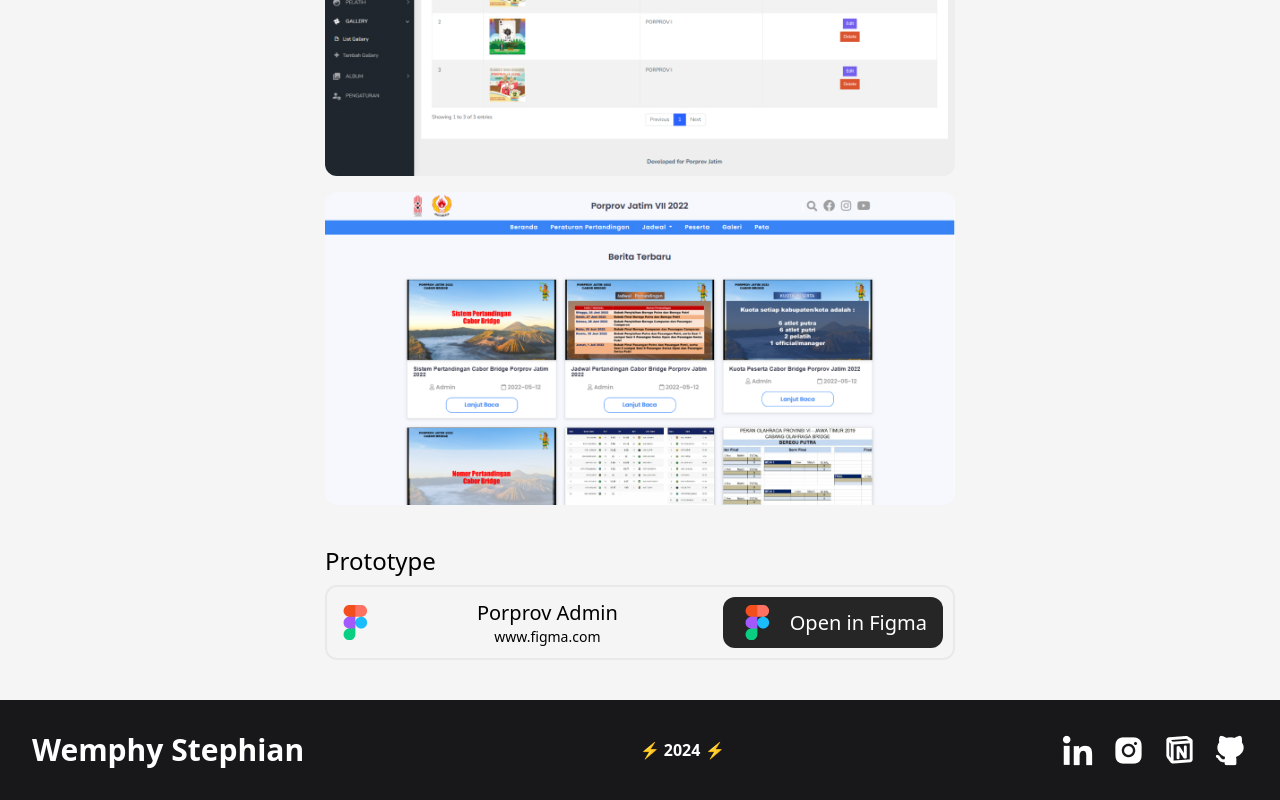
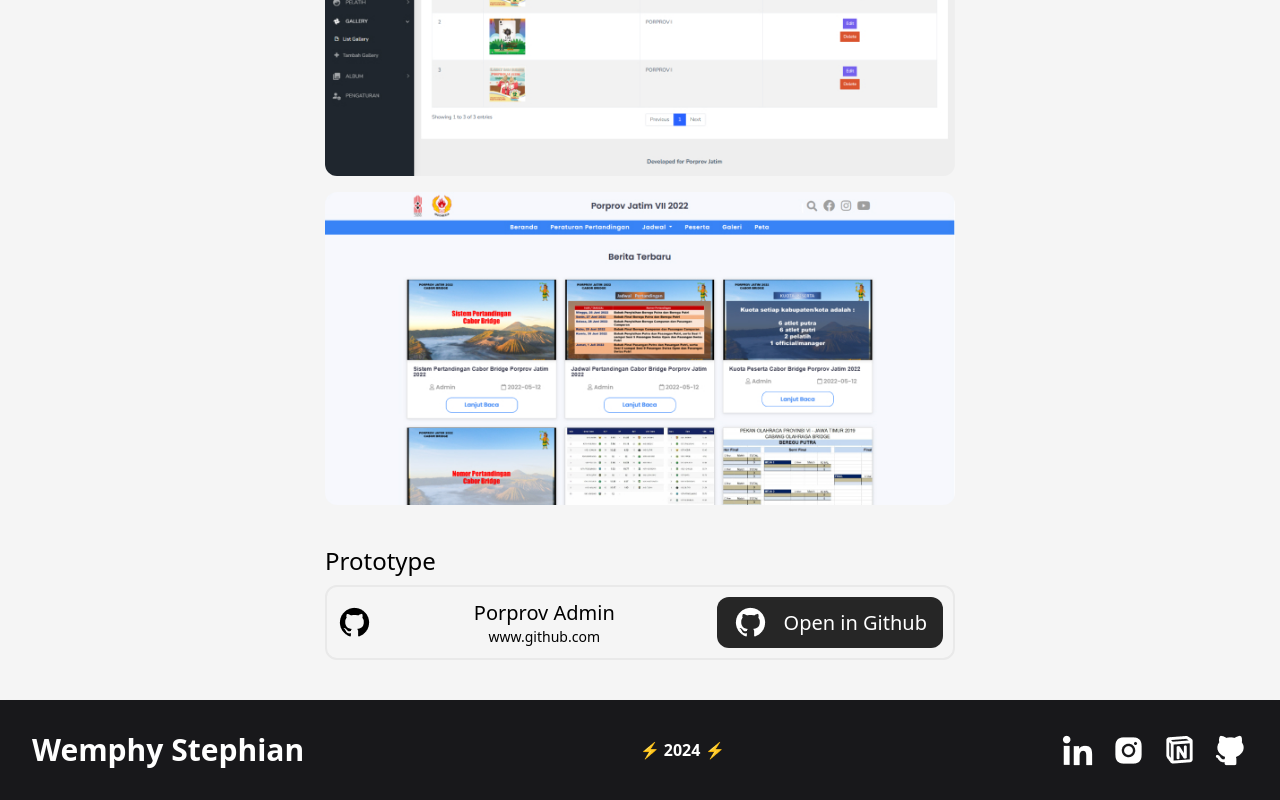
Before and after one commit to wemphy24/resume-blog, a Nuxt app: page /projects/gabsi in a window 1280 px wide. Shown: the part 2229-3029 px from the top of the page. Built offline with nearby package versions, Linux system fonts and the light colour scheme.

Commit message:
Update Link

```diff
--- a/components/DetailProject.vue
+++ b/components/DetailProject.vue
@@ -48,20 +48,46 @@
         <div class="border-[2px] border-[#e9e9e9] rounded-xl">
           <div class="block md:flex items-center justify-between gap-4 p-2.5">
             <img
+              v-if="titleStackOne != 'Web App'"
               class="mx-auto mb-2 md:mx-0 md:mb-0"
               src="/img/figma.png"
               alt=""
             />
+            <img
+              v-else
+              class="mx-auto mb-2 md:mx-0 md:mb-0"
+              src="/img/githublinkblack.png"
+              alt=""
+            />
             <div>
               <div class="font-medium text-center">{{ titleProject }}</div>
-              <div class="font-light text-sm text-center">www.figma.com</div>
+              <div
+                v-if="titleStackOne != 'Web App'"
+                class="font-light text-sm text-center"
+              >
+                www.figma.com
+              </div>
+              <div v-else class="font-light text-sm text-center">
+                www.github.com
+              </div>
             </div>
             <a :href="linkFigma" target="_blank">
               <button
                 class="flex items-center gap-4 py-2 px-4 bg-neutral-800 rounded-xl mx-auto mt-2 md:mx-0 md:mt-0 hover:scale-105 hover:-translate-x-0 hover:duration-500"
               >
-                <img src="/img/figma.png" alt="" />
-                <p class="font-medium text-white">Open in Figma</p>
+                <img
+                  v-if="titleStackOne != 'Web App'"
+                  src="/img/figma.png"
+                  alt=""
+                />
+                <img v-else src="/img/githublink.png" alt="" />
+                <p
+                  v-if="titleStackOne != 'Web App'"
+                  class="font-medium text-white"
+                >
+                  Open in Figma
+                </p>
+                <p v-else class="font-medium text-white">Open in Github</p>
               </button>
             </a>
           </div>
--- a/pages/projects/gabsi.vue
+++ b/pages/projects/gabsi.vue
@@ -13,7 +13,7 @@
       imgTwo="/img/gj2.jpg"
       imgThree="/img/gj3.jpg"
       imgFour="/img/gj4.jpg"
-      linkFigma="https://www.figma.com"
+      linkFigma="https://gitlab.com/wemphypool/kp_porprov"
     />
   </section>
 </template>
--- a/pages/projects/simgroup.vue
+++ b/pages/projects/simgroup.vue
@@ -13,7 +13,7 @@
       imgTwo="/img/sg2.jpg"
       imgThree="/img/sg3.jpg"
       imgFour="/img/sg4.jpg"
-      linkFigma="https://www.figma.com"
+      linkFigma="https://github.com/"
     />
   </section>
 </template>
```
Also changed, not shown: public/img/githublink.png (added), public/img/githublinkblack.png (added).
